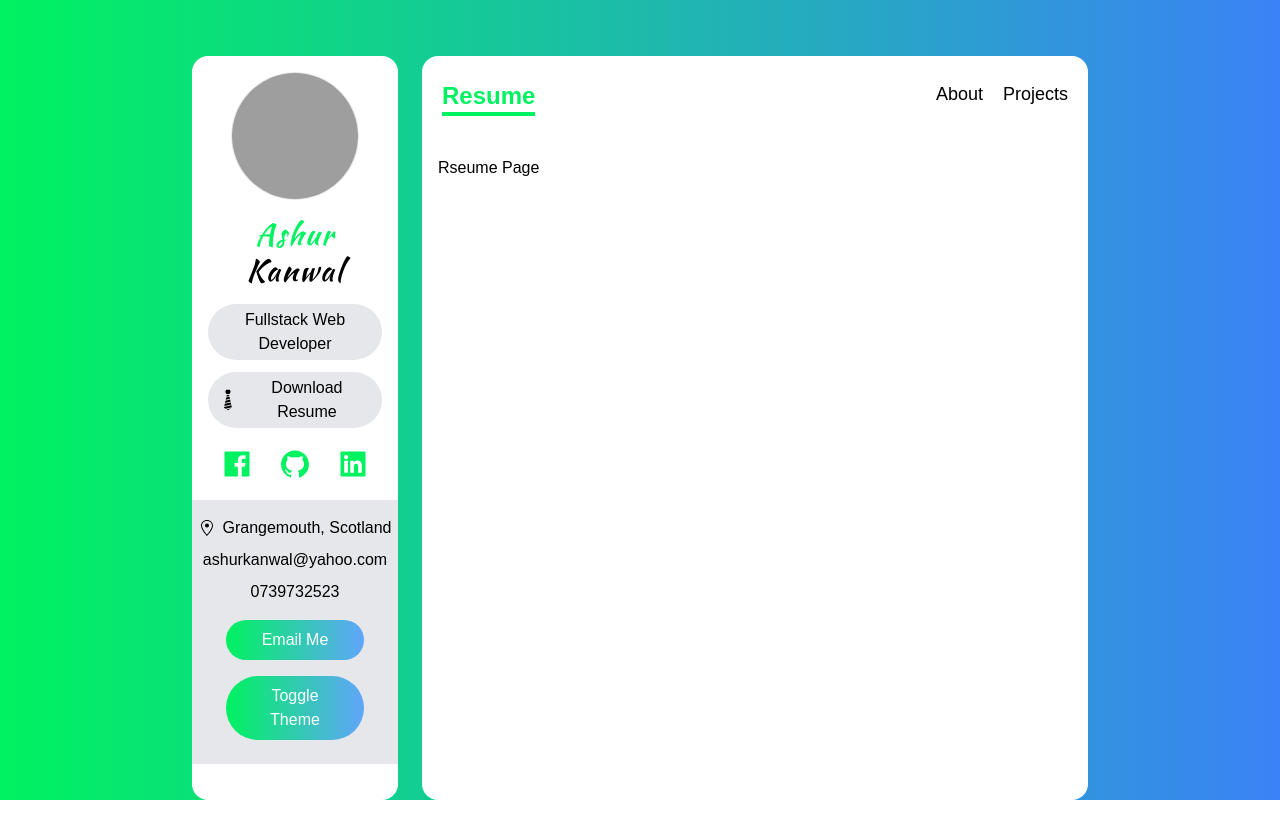
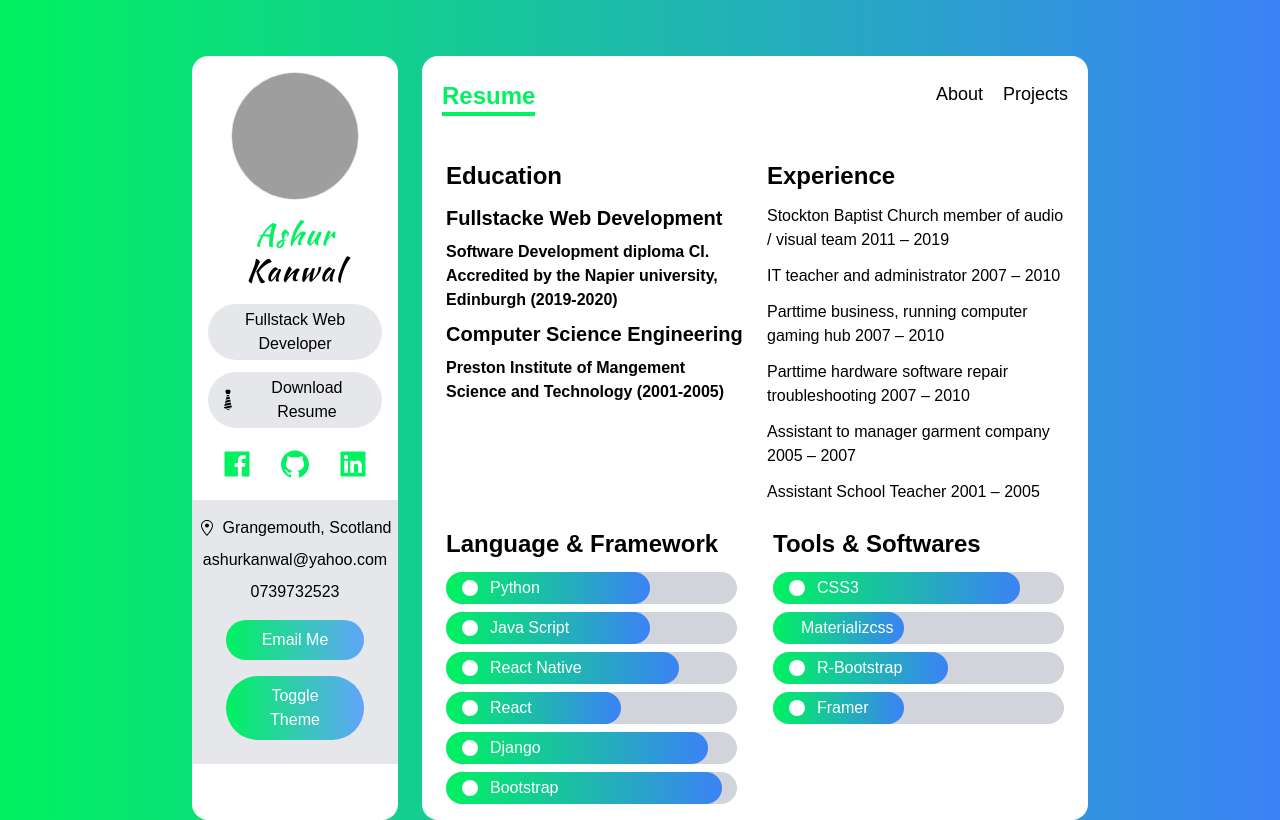
Before and after one commit to ashur-k/Ashur-Resume, a Next.js app in the folder new-resume/: page /resume in a window 1280 px wide. Built offline with nearby package versions, Linux system fonts and the light colour scheme; grey boxes are pictures that could not be loaded.

Commit message:
Resume page is made, installed package called next themes

```diff
--- /dev/null
+++ b/new-resume/components/Bar.tsx
@@ -0,0 +1,22 @@
+import { FunctionComponent } from "react";
+
+import { Skill } from "../types";
+
+const Bar: FunctionComponent<{ value: Skill }> = ({
+  value: { Icon, level, name },
+}) => {
+  const bar_width = `${level}%`;
+  return (
+    <div className="my-2 text-white bg-gray-300 rounded-full dark:bg-dark-300 dark:bg-black-500">
+      <div
+        className="flex items-center px-4 py-1 rounded-full bg-gradient-to-r from-green to-blue-500"
+        style={{
+          width: bar_width,
+        }}
+      >
+        <Icon className="mr-3" /> {name}
+      </div>
+    </div>
+  );
+};
+export default Bar;
--- a/new-resume/data.ts
+++ b/new-resume/data.ts
@@ -48,12 +48,12 @@ export const languages: Skill[] = [
   {
     Icon: BsCircleFill,
     name: "Python",
-    level: "45",
+    level: "70",
   },
   {
     Icon: BsCircleFill,
     name: "Java Script",
-    level: "60",
+    level: "70",
   },
   {
     Icon: BsCircleFill,
@@ -63,34 +63,34 @@ export const languages: Skill[] = [
   {
     Icon: BsCircleFill,
     name: "React",
-    level: "70",
+    level: "60",
   },
   {
     Icon: BsCircleFill,
     name: "Django",
-    level: "80",
+    level: "90",
   },
   {
     Icon: BsCircleFill,
     name: "Bootstrap",
-    level: "80",
+    level: "95",
   },
 ];
 
 export const tools: Skill[] = [
   {
     Icon: BsCircleFill,
-    name: "Figma",
+    name: "CSS3",
     level: "85",
   },
   {
     Icon: BsCircleFill,
-    name: "Photoshop",
+    name: "Materializcss",
     level: "45",
   },
   {
     Icon: BsCircleFill,
-    name: "Illustrator",
+    name: "R-Bootstrap",
     level: "60",
   },
   {
--- a/new-resume/package.json
+++ b/new-resume/package.json
@@ -10,6 +10,7 @@
   },
   "dependencies": {
     "next": "11.0.0",
+    "next-themes": "0.0.14",
     "react": "17.0.2",
     "react-dom": "17.0.2",
     "react-icons": "^4.2.0"
--- a/new-resume/pages/_document.tsx
+++ b/new-resume/pages/_document.tsx
@@ -3,7 +3,7 @@ import Document, { Html, Head, Main, NextScript } from "next/document";
 class MyDocument extends Document {
   render() {
     return (
-      <Html lang="en">
+      <Html lang="en" class="dark">
         <Head>
           <link rel="preconnect" href="https://fonts.gstatic.com" />
           <link
--- a/new-resume/pages/resume.tsx
+++ b/new-resume/pages/resume.tsx
@@ -1,10 +1,59 @@
+import Bar from "../components/Bar";
 import React from 'react'
+import { languages, tools } from "../data";
 
 const Resume = () => {
     return (
-        <div className='p-4'>
-            <h1>Rseume Page</h1>
+        <div className="px-6 py-2">
+        {/* //! Education & Experience */}
+        <div className="grid gap-6 md:grid-cols-2">
+          <div>
+            <h5 className="my-3 text-2xl font-bold">Education</h5>
+            <div className="">
+              <h5 className="my-2 text-xl font-bold">
+                Fullstacke Web Development
+              </h5>
+              <p className="font-semibold">Software Development diploma CI. Accredited by the Napier university, Edinburgh  (2019-2020)</p>
+              <h5 className="my-2 text-xl font-bold">
+                Computer Science Engineering
+              </h5>
+              <p className="font-semibold">Preston Institute of Mangement Science and Technology (2001-2005)</p>
+            </div>
+          </div>
+          <div>
+            <h5 className="my-3 text-2xl font-bold">Experience</h5>
+            <div className="">
+                <p className="my-3">Stockton Baptist Church member of audio / visual team	2011 – 2019</p>
+                <p className="my-3">IT teacher and administrator	2007 – 2010</p>
+                <p className="my-3">Parttime business, running computer gaming hub	2007 – 2010</p>
+                <p className="my-3">Parttime hardware software repair troubleshooting 2007 – 2010</p>
+                <p className="my-3">Assistant to manager garment company 2005 – 2007</p>
+                <p className="my-3">Assistant School Teacher 2001 – 2005</p>
+            </div>
+          </div>
         </div>
+
+        {/*Languages & Tools */}
+        <div className="grid gap-9 md:grid-cols-2">
+          <div>
+            <h5 className="my-3 text-2xl font-bold">Language & Framework</h5>
+            <div className="my-2">
+              {languages.map((language, i) => (
+                <Bar value={language} key={i} />
+              ))}
+            </div>
+          </div>
+
+          <div>
+            <h5 className="my-3 text-2xl font-bold">Tools & Softwares</h5>
+            <div className="my-2">
+              {tools.map((tool, i) => (
+                <Bar value={tool} key={i} />
+              ))}
+            </div>
+          </div>
+        </div>
+      </div>
     )
 }
 
--- a/new-resume/tailwind.config.js
+++ b/new-resume/tailwind.config.js
@@ -2,6 +2,7 @@ module.exports = {
   purge: [
     './pages/**/*.tsx', './components/**/*.tsx'
   ],
+  darMode: "class",
   darkMode: false, // or 'media' or 'class'
   theme: {
     fontFamily: {
```
Also changed, not shown: 1 other file (tests, documents, lock files or other folders).
